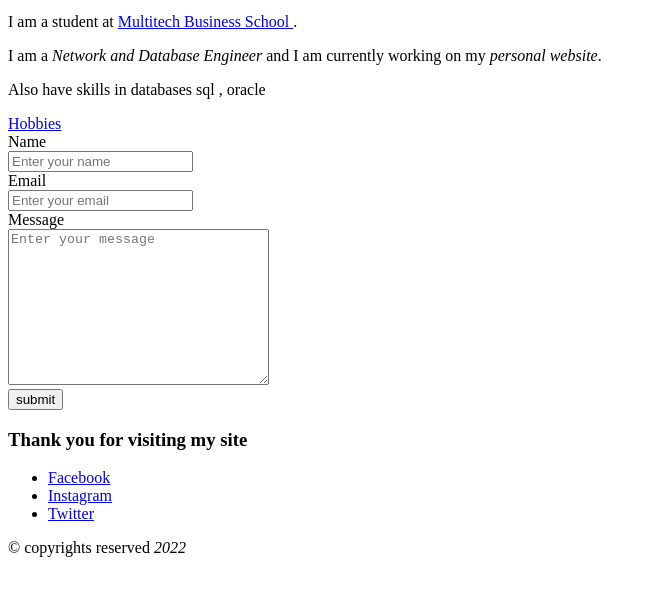
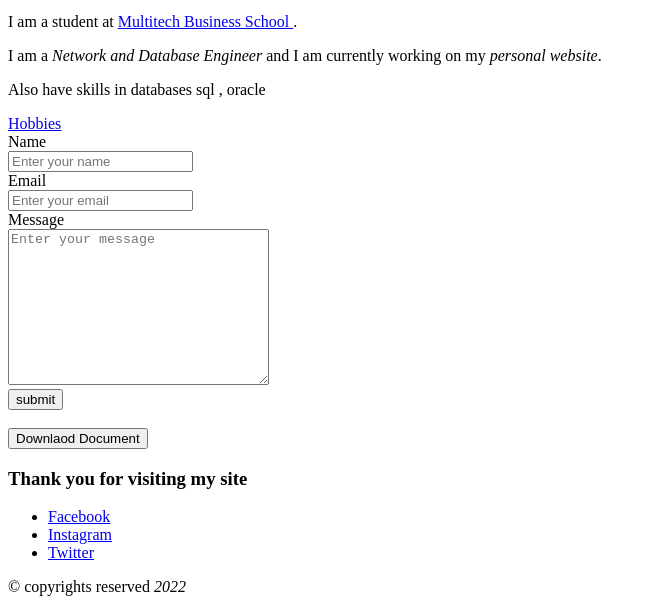
Before and after one commit to ritsak/coswork, a plain HTML site: page index.html in a window 1280 px wide. Shown: the part 321-933 px from the top of the page, without its empty margins (0-656 px from the left). Before the commit the page ends 894 px from the top, so only its background shows below. Drawn offline with Linux system fonts and the light colour scheme.

Commit message:
add-download-button

```diff
--- a/index.html
+++ b/index.html
@@ -44,6 +44,10 @@
                 <textarea name="message" id="message" cols="30" rows="10" placeholder="Enter your message" required></textarea><br>
                 <input  type="submit" value="submit">
             </form>
+		<br>
+		<button onclick="window.location.href='./rita.docx'">
+			Downlaod Document
+		</button>
         </div>
 
 		<footer>
```
